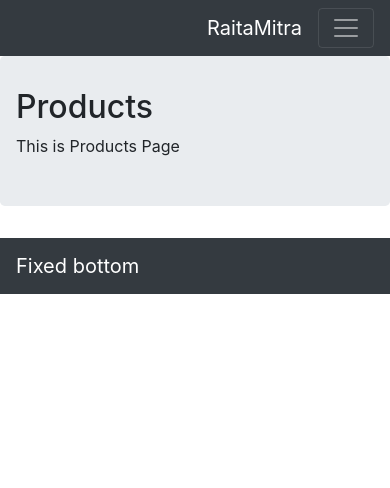
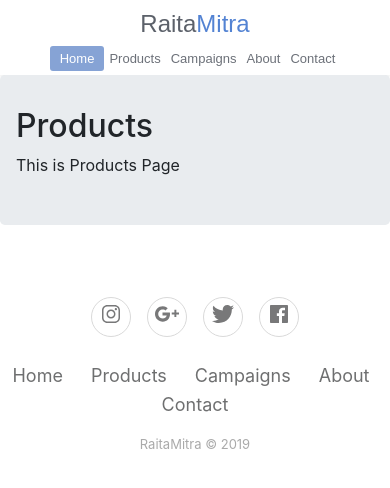
Before and after one commit to iamvinays/raitamitra-frontend, a React (Create React App) app: page /products in a window 390 px wide. Shown: the top 488 px of the page. Built offline with nearby package versions, Linux system fonts and the light colour scheme; the HTML template or start-up script is replaced by a standard one.

Commit message:
Header, Footer and Marquee

```diff
--- a/package.json
+++ b/package.json
@@ -5,10 +5,12 @@
   "dependencies": {
     "express": "^4.17.1",
     "forever": "^1.0.0",
+    "jquery": "^3.4.1",
     "node-sass": "^4.12.0",
     "react": "^16.10.2",
     "react-animated-slider": "^1.1.4",
     "react-dom": "^16.10.2",
+    "react-marquee": "^1.0.0",
     "react-router-dom": "^5.1.2",
     "react-scripts": "3.2.0",
     "react-slick": "^0.25.2",
--- a/public/index.html
+++ b/public/index.html
@@ -13,12 +13,14 @@
 		<link rel="stylesheet" href="https://maxcdn.bootstrapcdn.com/bootstrap/4.0.0/css/bootstrap.min.css" integrity="sha384-Gn5384xqQ1aoWXA+058RXPxPg6fy4IWvTNh0E263XmFcJlSAwiGgFAW/dAiS6JXm" crossorigin="anonymous">
 		<link rel="manifest" href="%PUBLIC_URL%/manifest.json" />
 		<script src="https://code.jquery.com/jquery-3.2.1.slim.min.js" integrity="sha384-KJ3o2DKtIkvYIK3UENzmM7KCkRr/rE9/Qpg6aAZGJwFDMVNA/GpGFF93hXpG5KkN" crossorigin="anonymous"></script>
-    <script src="https://cdnjs.cloudflare.com/ajax/libs/popper.js/1.12.9/umd/popper.min.js" integrity="sha384-ApNbgh9B+Y1QKtv3Rn7W3mgPxhU9K/ScQsAP7hUibX39j7fakFPskvXusvfa0b4Q" crossorigin="anonymous"></script>
-    <script src="https://maxcdn.bootstrapcdn.com/bootstrap/4.0.0/js/bootstrap.min.js" integrity="sha384-JZR6Spejh4U02d8jOt6vLEHfe/JQGiRRSQQxSfFWpi1MquVdAyjUar5+76PVCmYl" crossorigin="anonymous"></script>
+		<script type="module" src="https://unpkg.com/ionicons@4.5.10-0/dist/ionicons/ionicons.esm.js"></script>
+		<script nomodule="" src="https://unpkg.com/ionicons@4.5.10-0/dist/ionicons/ionicons.js"></script>
 		<title>React App</title>
 	</head>
 	<body>
 		<noscript>You need to enable JavaScript to run this app.</noscript>
 		<div id="root"></div>
+		<script src="https://cdnjs.cloudflare.com/ajax/libs/popper.js/1.12.9/umd/popper.min.js" integrity="sha384-ApNbgh9B+Y1QKtv3Rn7W3mgPxhU9K/ScQsAP7hUibX39j7fakFPskvXusvfa0b4Q" crossorigin="anonymous"></script>
+		<script src="https://maxcdn.bootstrapcdn.com/bootstrap/4.0.0/js/bootstrap.min.js" integrity="sha384-JZR6Spejh4U02d8jOt6vLEHfe/JQGiRRSQQxSfFWpi1MquVdAyjUar5+76PVCmYl" crossorigin="anonymous"></script>
 	</body>
 </html>
--- a/src/components/Footer.js
+++ b/src/components/Footer.js
@@ -1,10 +1,26 @@
 import React from 'react';
 import {Link} from 'react-router-dom';
+import '../styles/components/footer.scss';
 
 const Footer = () => (
-    <nav className="navbar navbar-dark bg-dark">
-        <Link className="navbar-brand" to="/">Fixed bottom</Link>
-    </nav>
+    <div className="footer-basic">
+        <footer>
+            <div className="social">
+                <Link to="#"><ion-icon name="logo-instagram" /></Link>
+                <Link to="#"><ion-icon name="logo-googleplus" /></Link>
+                <Link to="#"><ion-icon name="logo-twitter" /></Link>
+                <Link to="#"><ion-icon name="logo-facebook" /></Link>
+            </div>
+            <ul className="list-inline">
+                <li className="list-inline-item"><Link to="#">Home</Link></li>
+                <li className="list-inline-item"><Link to="#">Products</Link></li>
+                <li className="list-inline-item"><Link to="#">Campaigns</Link></li>
+                <li className="list-inline-item"><Link to="#">About</Link></li>
+                <li className="list-inline-item"><Link to="#">Contact</Link></li>
+            </ul>
+            <p className="copyright">RaitaMitra © {new Date().getFullYear()}</p>
+        </footer>
+    </div>
 );
 
 export default Footer;
--- a/src/components/Header.js
+++ b/src/components/Header.js
@@ -1,24 +1,39 @@
-import React from 'react';
+import React, { Component } from 'react'
 import {Link} from 'react-router-dom';
+import $ from 'jquery';
+import '../styles/components/header.scss';
 
-const Header = () => (
-    <nav className="navbar navbar-expand-sm bg-dark navbar-dark justify-content-end">
-        <Link className="navbar-brand" to="/">RaitaMitra</Link>
-        {/* <button className="btn btn-success ml-auto mr-1">Always Show</button> */}
-        <button className="navbar-toggler" type="button" data-toggle="collapse" data-target="#navbarSupportedContent">
-            <span className="navbar-toggler-icon"></span>
-        </button>
-        <div className="collapse navbar-collapse flex-grow-0" id="navbarSupportedContent">
-            <ul className="navbar-nav text-right ml-auto">
-                <li className="nav-item active">
-                    <Link className="nav-link" to="/">Home</Link>
-                </li>
-                <li className="nav-item active">
-                    <Link className="nav-link" to="/products">Products</Link>
-                </li>
-            </ul>
-        </div>
-    </nav>
-);
+class Header extends Component {
+    componentDidMount() {
+		const showHeaderAt = 150;
+		const win = $(window), body = $('body');
+
+		if(win.width() > 600){
+			win.on('scroll', function(e){
+				if(win.scrollTop() > showHeaderAt) {
+					body.addClass('fixed');
+				} else {
+					body.removeClass('fixed');
+				}
+			});
+		}
+    }
+    render() {
+        return (
+            <header className="header-fixed">
+                <div className="header-limiter">
+                    <h1><Link to="#">Raita<span>Mitra</span></Link></h1>
+                    <nav>
+                        <Link to="#" className="selected">Home</Link>
+                        <Link to="#">Products</Link>
+                        <Link to="#">Campaigns</Link>
+                        <Link to="#">About</Link>
+                        <Link to="#">Contact</Link>
+                    </nav>
+                </div>
+            </header>
+        )
+    }
+}
 
 export default Header;
--- a/src/pages/Home.js
+++ b/src/pages/Home.js
@@ -7,6 +7,7 @@ import 'slick-carousel/slick/slick.css';
 import 'slick-carousel/slick/slick-theme.css';
 import CampaignCard from '../components/CampaignCard';
 import '../styles/pages/home.scss';
+// import Marquee from 'react-marquee';
 
 const sliderSettings = {
     dots: false,
@@ -48,6 +49,17 @@ const sliderSettings = {
 const Home = () => (
     <div className="homepage">
         <Banner bannerData={HomepageBanner} />
+		<marquee>
+			<strong>
+			DAP(ಡಿಎಪಿ), Urea(ಯೂರಿಯಾ), Potash(ಪೊಟಾಷ್), Micro Nutrient(ಮೈಕ್ರೋ ನ್ಯೂಟ್ರಿಯೆಂಟ್), Organic Manure(ಆರ್ಗಾನಿಕ್ ಮೆನ್ಯೂರ್), Chemical Fertilizers(ಕೆಮಿಕಲ್ ಫರ್ಟಿಲೈಸರ್ಸ್), Seeds(ಸೀಡ್ಸ್) with all Documentation from Certified Fertilizers only.
+			</strong>
+		</marquee>
+        {/* <Marquee
+			text='DAP(ಡಿಎಪಿ), Urea(ಯೂರಿಯಾ), Potash(ಪೊಟಾಷ್), Micro Nutrient(ಮೈಕ್ರೋ ನ್ಯೂಟ್ರಿಯೆಂಟ್), Organic Manure(ಆರ್ಗಾನಿಕ್ ಮೆನ್ಯೂರ್), Chemical Fertilizers(ಕೆಮಿಕಲ್ ಫರ್ಟಿಲೈಸರ್ಸ್), Seeds(ಸೀಡ್ಸ್) with all Documentation from Certified Fertilizers only.'
+			hoverToStop={true}
+			loop={true}
+			trailing={0}
+        /> */}
         <div className="container">
             <section className="trending-campaigns">
                 <h1 className="section-head">Trending Campaigns</h1>
--- /dev/null
+++ b/src/styles/components/footer.scss
@@ -0,0 +1,51 @@
+.footer-basic {
+	padding: 40px 0;
+	background-color: #ffffff;
+	color: #4b4c4d;
+	ul {
+		padding: 0;
+		list-style: none;
+		text-align: center;
+		font-size: 18px;
+		line-height: 1.6;
+		margin-bottom: 0;
+		a {
+			color: inherit;
+			text-decoration: none;
+			opacity: 0.8;
+			&:hover {
+				opacity: 1;
+			}
+		}
+	}
+	li {
+		padding: 0 10px;
+	}
+	.social {
+		text-align: center;
+		padding-bottom: 25px;
+		>a {
+			font-size: 24px;
+			width: 40px;
+			height: 40px;
+			line-height: 40px;
+			display: inline-block;
+			text-align: center;
+			border-radius: 50%;
+			border: 1px solid #ccc;
+			margin: 0 8px;
+			color: inherit;
+			opacity: 0.75;
+			&:hover {
+				opacity: 0.9;
+			}
+		}
+	}
+	.copyright {
+		margin-top: 15px;
+		text-align: center;
+		font-size: 13px;
+		color: #aaa;
+		margin-bottom: 0;
+	}
+}
--- /dev/null
+++ b/src/styles/components/header.scss
@@ -0,0 +1,107 @@
+.header-fixed {
+	background-color: #fff;
+	box-shadow: 0 0 7px 0 rgba(0, 0, 0, 0.15);
+	padding: 20px 40px;
+	height: 80px;
+	box-sizing: border-box;
+	top: -100px;
+	-webkit-transition: top 0.3s;
+	transition: top 0.3s;
+	.header-limiter {
+		max-width: 1200px;
+		text-align: center;
+		margin: 0 auto;
+		h1 {
+			float: left;
+			font: normal 28px Cookie, Arial, Helvetica, sans-serif;
+			line-height: 40px;
+			margin: 0;
+			span {
+				color: #5383d3;
+			}
+		}
+		a {
+			color: #5c616a;
+			text-decoration: none;
+		}
+		nav {
+			font: 15px Arial, Helvetica, sans-serif;
+			line-height: 40px;
+			float: right;
+			a {
+				display: inline-block;
+				padding: 0 5px;
+				text-decoration: none;
+				color: #5c616a;
+				opacity: 0.9;
+				line-height: 1;
+				&:hover {
+					opacity: 1;
+				}
+			}
+			a.selected {
+				background-color: #86a3d5;
+				color: #ffffff;
+				pointer-events: none;
+				opacity: 1;
+				border-radius: 3px;
+				padding: 6px 10px;
+			}
+		}
+	}
+}
+.header-fixed-placeholder {
+	height: 80px;
+	display: none;
+}
+body.fixed {
+	.header-fixed {
+		padding: 10px 40px;
+		height: 50px;
+		position: fixed;
+		width: 100%;
+		top: 0;
+		left: 0;
+		z-index: 1;
+		.header-limiter {
+			h1 {
+				font-size: 24px;
+				line-height: 30px;
+			}
+			nav {
+				line-height: 28px;
+				font-size: 13px;
+			}
+		}
+	}
+	.header-fixed-placeholder {
+		display: block;
+	}
+}
+@media all and (max-width: 600px) {
+	.header-fixed {
+		padding: 20px 0;
+		height: 75px;
+		.header-limiter {
+			h1 {
+				float: none;
+				margin: -8px 0 10px;
+				text-align: center;
+				font-size: 24px;
+				line-height: 1;
+			}
+			nav {
+				line-height: 1;
+				float: none;
+				a {
+					font-size: 13px;
+				}
+			}
+		}
+	}
+	body.fixed {
+		.header-fixed {
+			display: none;
+		}
+	}
+}
```
Also changed, not shown: 1 other file (tests, documents, lock files or other folders). Lines whose indentation alone changed are shown as unchanged.
